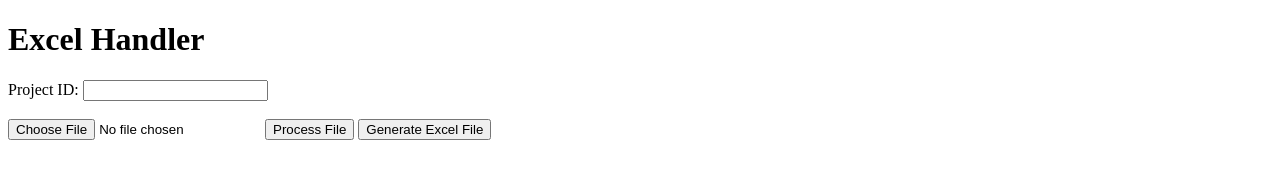
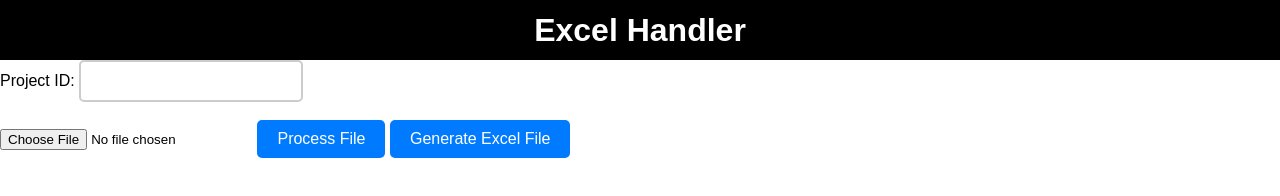
Before and after one commit to mat1x228/excel-testit-handler, a website: page index.html in a window 1280 px wide. Drawn offline with Linux system fonts and the light colour scheme.

```diff
--- a/index.html
+++ b/index.html
@@ -3,9 +3,16 @@
 <head>
   <meta charset="UTF-8">
   <title>Excel Handler</title>
+  <link rel="stylesheet" href="styles.css">
 </head>
 <body>
-  <h1>Excel Handler</h1>
+  <header>
+  <div class="cotainer">
+    <div class="navigation">
+      <h1 class="logo" >Excel Handler</h1>
+    </header>
+  </div>
+  </div>
   <label for="projectId">Project ID:</label>
   <input type="text" id="projectId">
   <br>
--- a/styles.css
+++ b/styles.css
@@ -0,0 +1,52 @@
+body {
+  margin: 0;
+  padding: 0;
+  font-family: Arial, sans-serif;
+}
+header {
+  background-color: black;
+  height: 60px;
+  display: flex;
+  justify-content: center;
+  align-items: center;
+}
+header img {
+  height: 40px;
+  width: 40px;
+  margin-right: 10px;
+}
+h1 {
+  color: white;
+  margin: 0;
+}
+.container {
+  max-width: 600px;
+  margin: 0 auto;
+  padding: 20px;
+  display: flex;
+  flex-direction: column;
+  justify-content: center;
+  align-items: center;
+  height: 80vh;
+}
+input[type="text"] {
+  padding: 10px;
+  font-size: 16px;
+  border: 2px solid #ccc;
+  border-radius: 5px;
+  margin-right: 10px;
+  width: 200px;
+}
+button {
+  padding: 10px 20px;
+  font-size: 16px;
+  background-color: #007bff;
+  color: white;
+  border: none;
+  border-radius: 5px;
+  cursor: pointer;
+  transition: background-color 0.2s ease;
+}
+button:hover {
+  background-color: #0062cc;
+}
```
